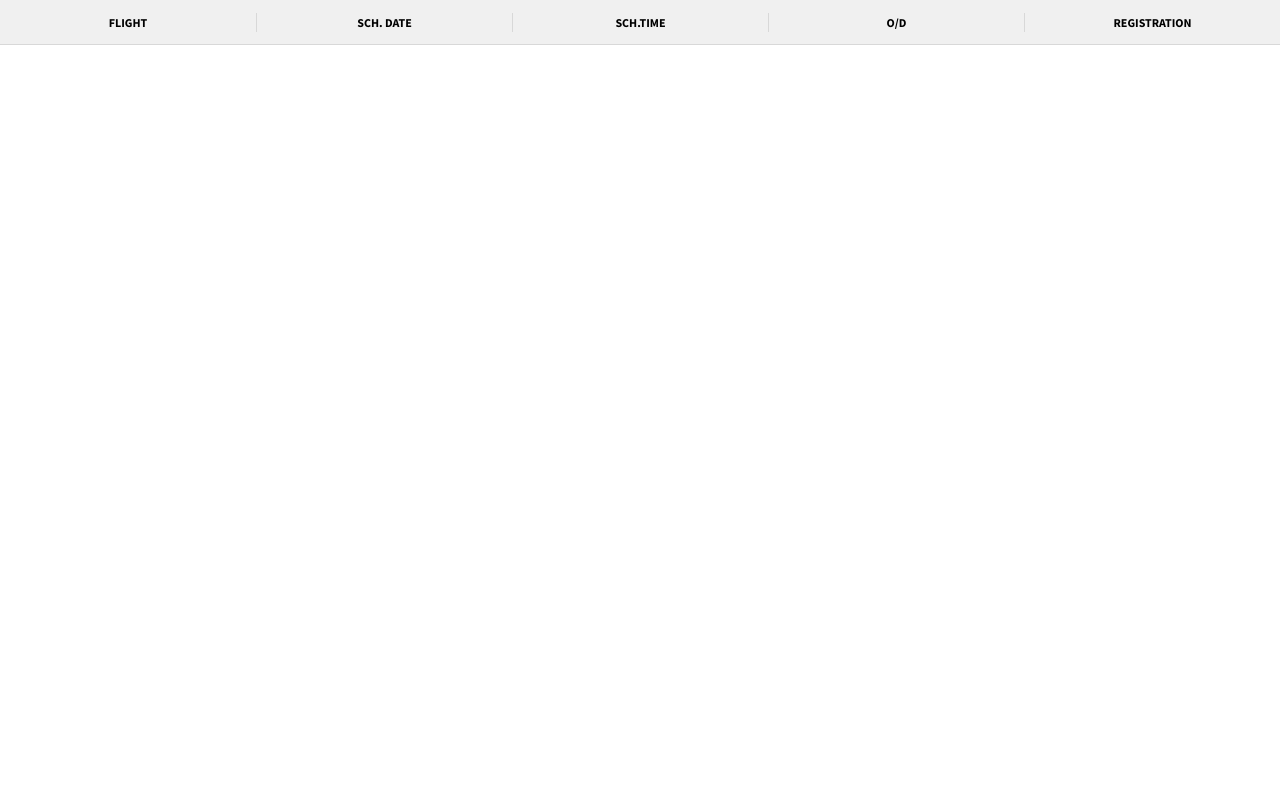
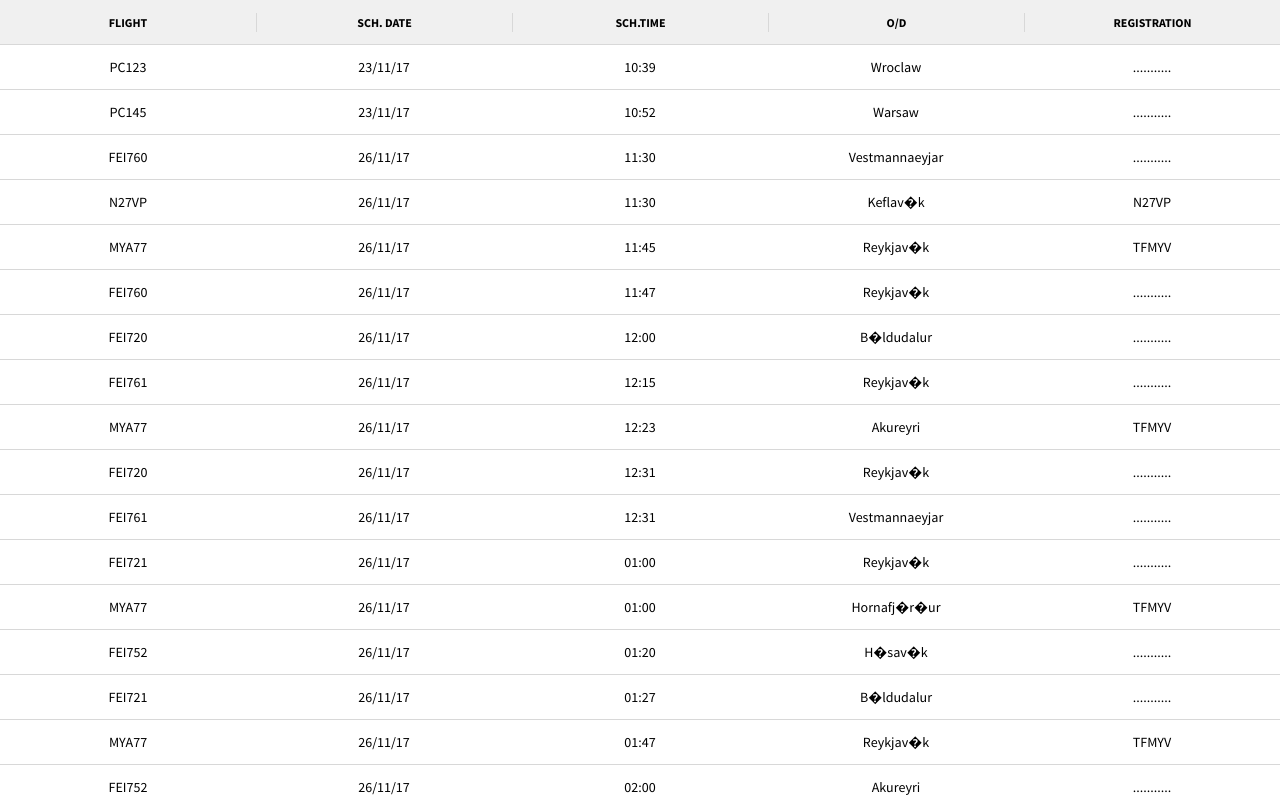
Before and after one commit to awiw642/FlightSchedules, an Angular app: page / in a window 1280 px wide. Shown: the top 800 px of the page. Built offline with nearby package versions, Linux system fonts and the light colour scheme; data requests are answered from the project's data file; what primeng would draw is missing.

Commit message:
Create get all flights method

```diff
--- a/src/app/app.component.html
+++ b/src/app/app.component.html
@@ -1,4 +1,2 @@
-<data-grid
-    [rows]="data"
->
+<data-grid [rows]="data" (load)="getFlights($event)">
 </data-grid>
--- a/src/app/app.component.ts
+++ b/src/app/app.component.ts
@@ -1,16 +1,24 @@
-import { Component, ViewEncapsulation } from "@angular/core";
-import { IFlight } from "app/models/flight.interface";
+import { Component, ViewEncapsulation } from '@angular/core';
+import { IFlight } from 'app/models/flight.interface';
+import { FlightsService } from './services/flights.service';
+import { OnInit } from '@angular/core/src/metadata/lifecycle_hooks';
 
 @Component({
   encapsulation: ViewEncapsulation.None,
-  selector: "app-root",
-  templateUrl: "./app.component.html",
-  styleUrls: [
-    "../assets/css/reset.css",
-    "./app.component.css",
-    "../assets/css/fonts.css"
-  ]
+  selector: 'app-root',
+  templateUrl: './app.component.html',
+  styleUrls: ['../assets/css/reset.css', './app.component.css', '../assets/css/fonts.css'],
 })
-export class AppComponent {
+export class AppComponent implements OnInit {
+  constructor(private flightService: FlightsService) { }
   public data: Array<IFlight> = [];
+
+  ngOnInit() {
+    this.getFlights();
+  }
+
+  getFlights() {
+    this.flightService.allFlights()
+      .subscribe(flights => this.data = flights);
+  }
 }
```
